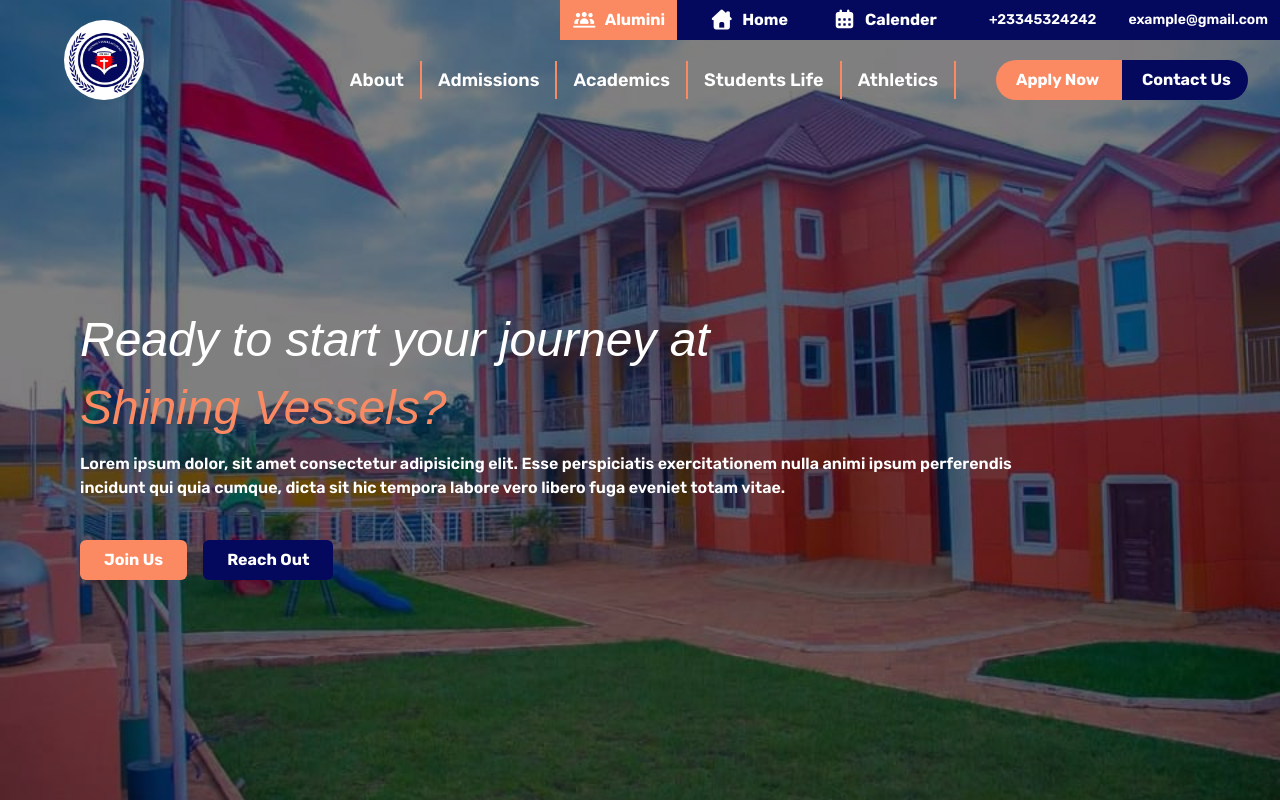
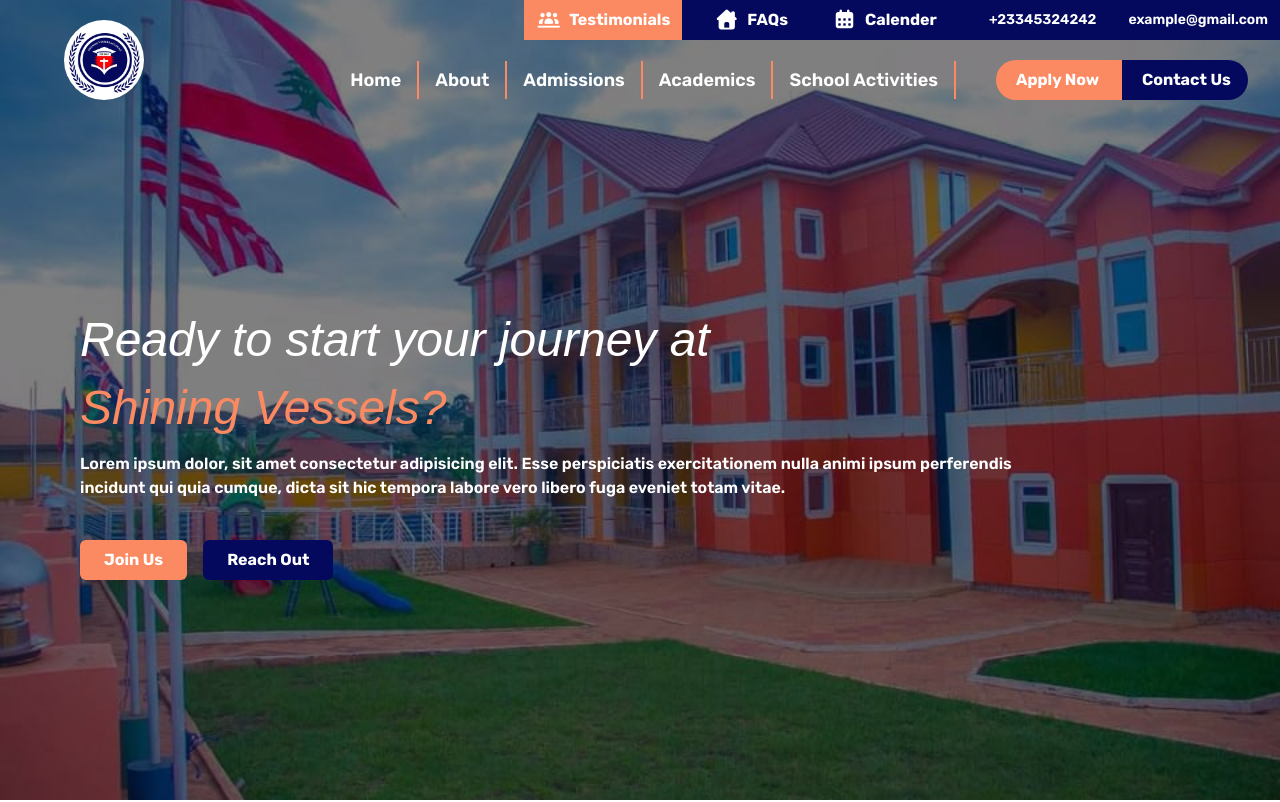
Before and after one commit to michaelboateng1/shining-vessels-academy-, a SvelteKit app: page / in a window 1280 px wide. Shown: the top 802 px of the page. Built offline with nearby package versions, Linux system fonts and the light colour scheme; a web font is replaced by a local one.

Commit message:
Changed some links

```diff
--- a/src/routes/calender/+page.svelte
+++ b/src/routes/calender/+page.svelte
@@ -1,9 +1,13 @@
 <script>
     import Calender from "../components/Calender.svelte";
     import Heading from "../components/Heading.svelte";
+
+    const message = "Lorem ipsum dolor sit amet consectetur adipisicing elit. Consectetur, deserunt.";
 </script>
 
 <main>
-    <Heading />
+    <Heading {message}>
+        <h1 class="text-5xl font-bold mb-4" data-aos="fade-in"><span class="text-[#fb8961]">SVA</span> Events</h1>
+    </Heading>
     <Calender />
 </main>
--- a/src/routes/components/Header.svelte
+++ b/src/routes/components/Header.svelte
@@ -23,13 +23,13 @@
 		<section class="flex items-center justify-end">
 			<div class="flex items-center justify-around gap-10 bg-[#04095d] pr-3 text-white">
 				<div class="flex items-center justify-evenly text-md font-bold text-white">
-					<a href="/alumini" class="flex items-center justify-around gap-2 bg-[#fb8961] px-3 py-2">
+					<a href="/testimonial" class="flex items-center justify-around gap-2 bg-[#fb8961] px-3 py-2">
 						<i class="fa-solid fa-users-line text-xl"></i>
-						<span>Alumini</span>
+						<span>Testimonials</span>
 					</a>
 					<a href="/" class="ml-5 flex items-center justify-around gap-2 px-3 py-2">
 						<i class="fa-solid fa-house-chimney text-xl"></i>
-						<span>Home</span>
+						<span>FAQs</span>
 					</a>
 					<a href="/calender" class="ml-5 flex items-center justify-around gap-2 px-3 py-2">
 						<i class="fa-solid fa-calendar-days text-xl"></i>
--- a/src/routes/components/Heading.svelte
+++ b/src/routes/components/Heading.svelte
@@ -1,4 +1,5 @@
 <script>
+    import bgImage from '$lib/assets/images/playGround.jpg';
     export let message;
 </script>
 
--- a/src/routes/components/NavBar.svelte
+++ b/src/routes/components/NavBar.svelte
@@ -5,6 +5,13 @@
 <nav class="flex items-center justify-between py-5 pr-8">
 	<div class="flex items-center justify-between gap-10">
 		<ul class="flex items-center justify-evenly text-lg font-semibold text-white {scrolled ? "text-[#04095d]" : "text-white"}">
+			<li>
+				<a
+					href="/"
+					class="border-r-2 border-[#fb8961] px-4 py-2 transition-all duration-300 hover:text-[#fb8961] {scrolled ? "text-[#04095d]" : "text-white"}"
+					>Home</a
+				>
+			</li>
 			<li>
 				<a
 					href="/about"
@@ -28,16 +35,9 @@
 			</li>
 			<li>
 				<a
-					href="/students-life"
+					href="/school-activities"
 					class="border-r-2 border-[#fb8961] px-4 py-2 transition-all duration-300 hover:text-[#fb8961] {scrolled ? "text-[#04095d]" : "text-white"}"
-					>Students Life</a
-				>
-			</li>
-			<li>
-				<a
-					href="/athletics"
-					class="border-r-2 border-[#fb8961] px-4 py-2 transition-all duration-300 hover:text-[#fb8961] {scrolled ? "text-[#04095d]" : "text-white"}"
-					>Athletics</a
+					>School Activities</a
 				>
 			</li>
 		</ul>
```
